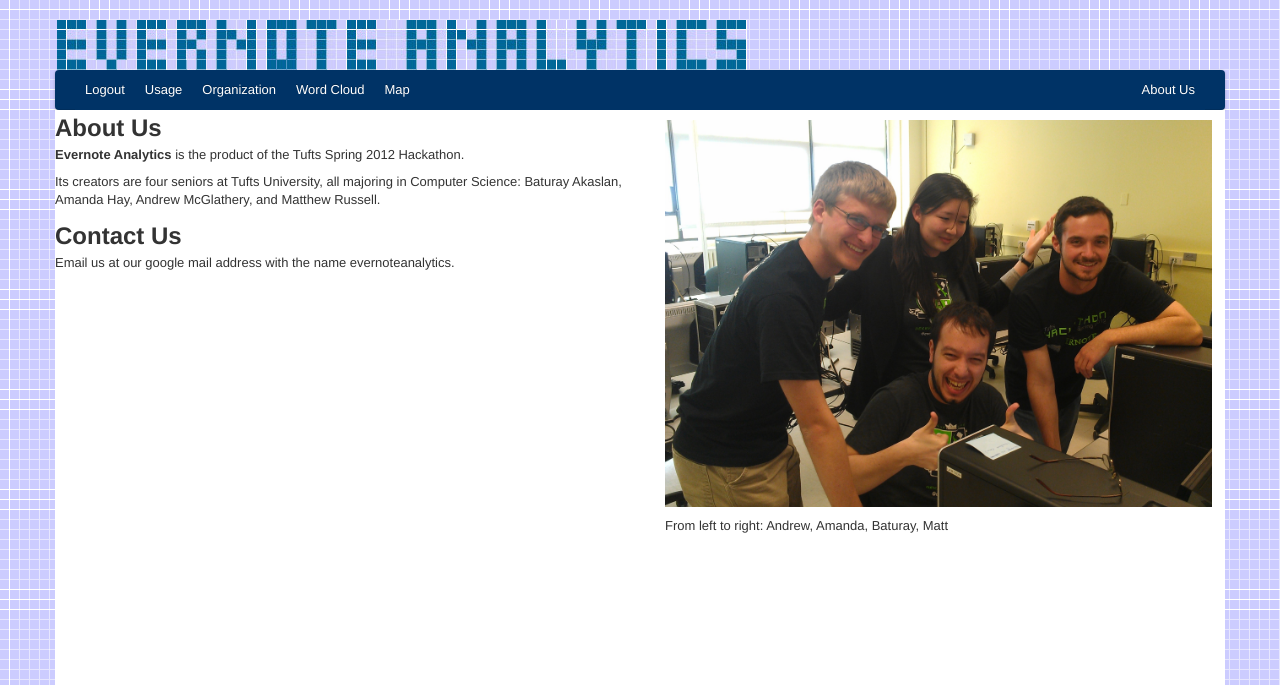
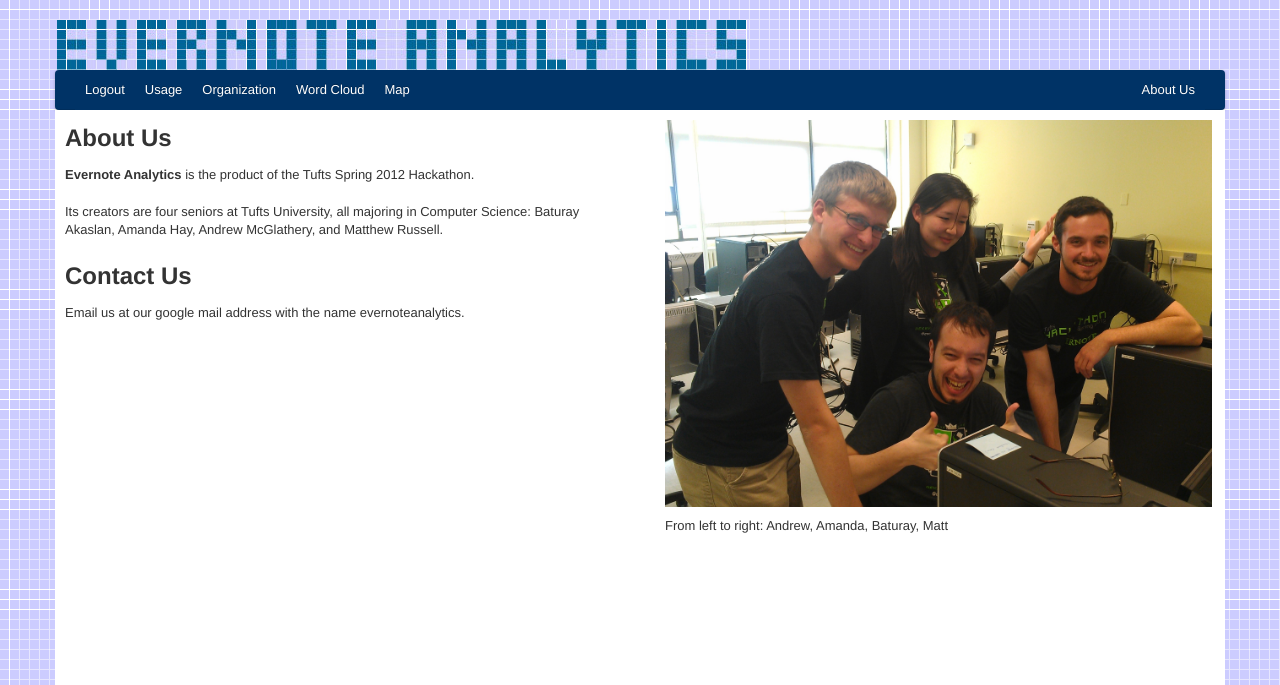
Before and after one commit to amcglathery/EvernoteAnalytics, a Django app: a page that uses EvernoteAnalytics/templates/base.html in a window 1280 px wide. Shown: the top 685 px of the page. Run offline with Django 3.2, Linux system fonts and the light colour scheme; the visitor is signed in with stand-in values (Sample User, id 1); data comes from the database, SQL or seed files in the repository; parts of the project's set-up code (start-up, migrations or seed data) failed here and were passed over.

Commit message:
about page css

```diff
--- a/EvernoteAnalytics/static/css/style.css
+++ b/EvernoteAnalytics/static/css/style.css
@@ -8,6 +8,10 @@
 .hidden { visibility: hidden; }
 .unhidden { visibility: visible; }
 .load{background:url('../img/ajax-loader.gif') no-repeat center;}
+
+.about {
+    padding: 10px 0px 0px 10px;
+}
 
 #map_canvas {
 
```
